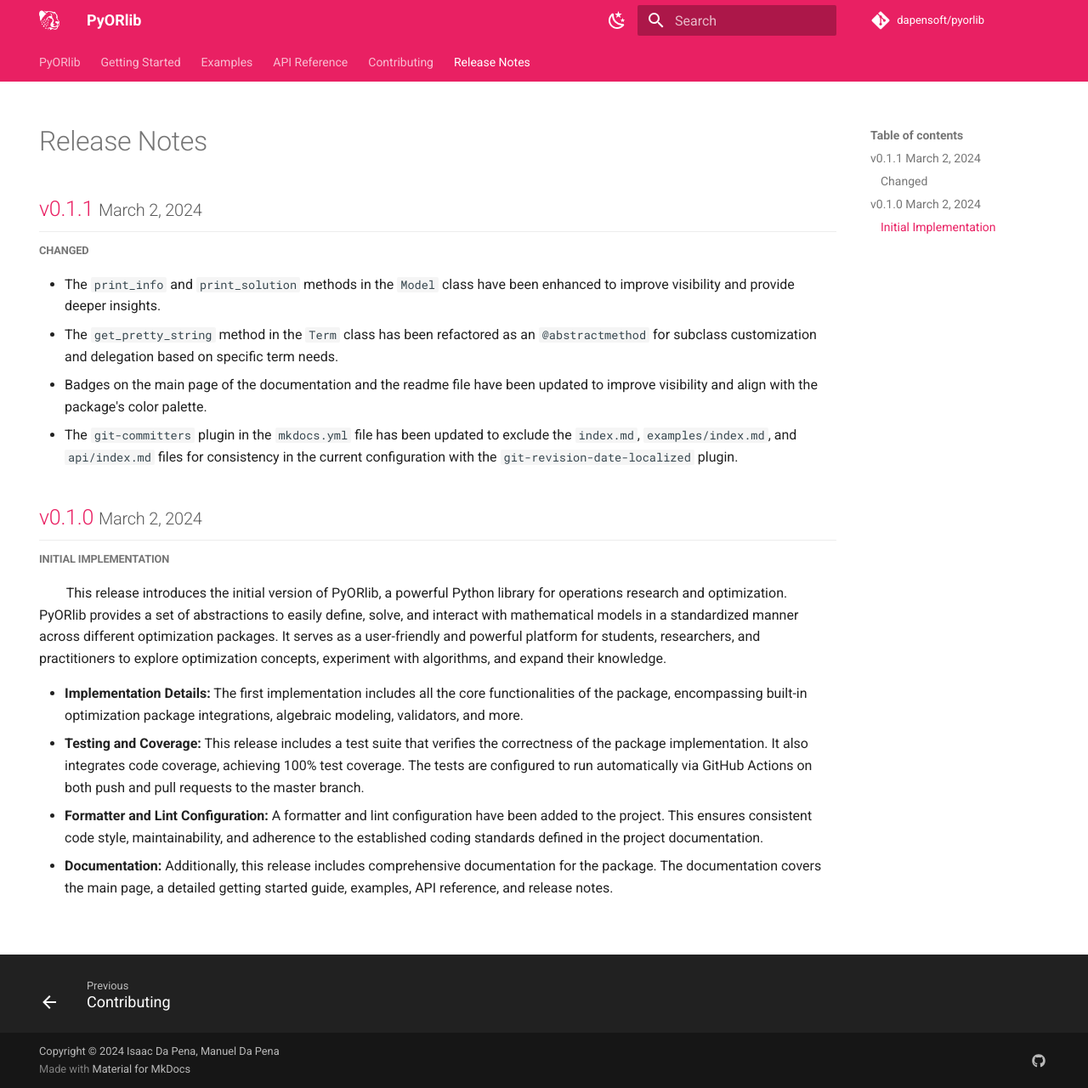
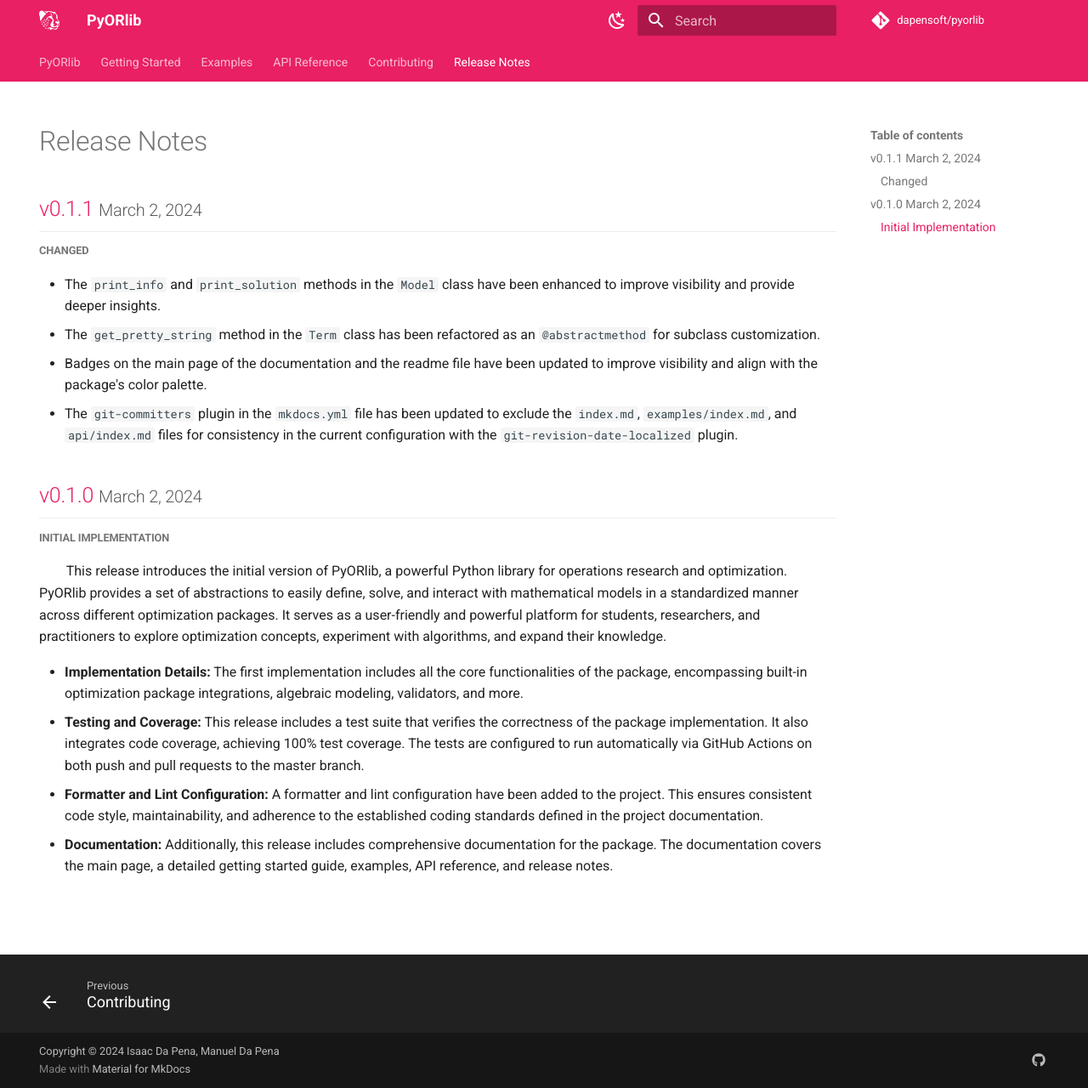
Before and after one commit to dapensoft/pyorlib, an MkDocs documentation site: the page built from docs/release-notes.md, in a window 1280 px wide and 1280 px high. Shown: the whole window at 85% size. Built offline with MkDocs 1.6.1 and Material for MkDocs 9.7.7, drawn with Linux system fonts in a browser that asks for light colours; comment, search, counter and statistics services are not loaded.

Commit message:
Update release-notes.md

```diff
--- a/docs/release-notes.md
+++ b/docs/release-notes.md
@@ -21,7 +21,7 @@
 - The `print_info` and `print_solution` methods in the `Model` class have been enhanced to improve visibility and
   provide deeper insights.
 - The `get_pretty_string` method in the `Term` class has been refactored as an `@abstractmethod` for subclass
-  customization and delegation based on specific term needs.
+  customization.
 - Badges on the main page of the documentation and the readme file have been updated to improve visibility and align
   with the package's color palette.
 - The `git-committers` plugin in the `mkdocs.yml` file has been updated to exclude the `index.md`, `examples/index.md`,
```
